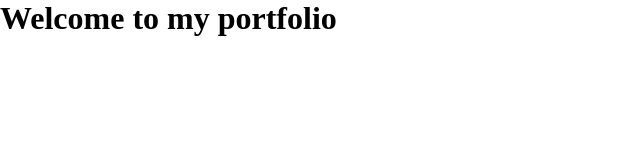
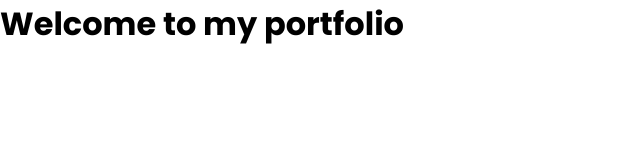
Before and after one commit to julianojosoa13/creative-portfolio, a website built with Parcel: page src/index.html in a window 1280 px wide. Shown: the whole page, without its empty margins (0-640 px from the left). Built offline with nearby package versions, Linux system fonts and the light colour scheme.

Commit message:
Default styles

```diff
--- a/src/assets/styles/base.scss
+++ b/src/assets/styles/base.scss
@@ -1,3 +1,4 @@
+@import url("https://fonts.googleapis.com/css2?family=Poppins:ital,wght@0,100;0,200;0,300;0,400;0,500;0,600;0,700;0,800;0,900;1,100;1,200;1,300;1,400;1,500;1,600;1,700;1,800;1,900&display=swap");
 * {
   margin: 0;
   box-sizing: border-box;
@@ -11,3 +12,34 @@ html,
 body {
   overflow-x: hidden;
 }
+
+body {
+  position: relative;
+  font-family: "Poppins", sans-serif;
+  line-height: 1.5;
+  --webkit-font-smoothing: antialiased;
+}
+
+button,
+input,
+textarea,
+select {
+  font: inherit;
+}
+
+p,
+h1,
+h2,
+h3,
+h4,
+h5,
+h6 {
+  overflow-wrap: break-word;
+}
+
+image,
+video,
+canvas,
+svg {
+  max-width: 100%;
+}
```
